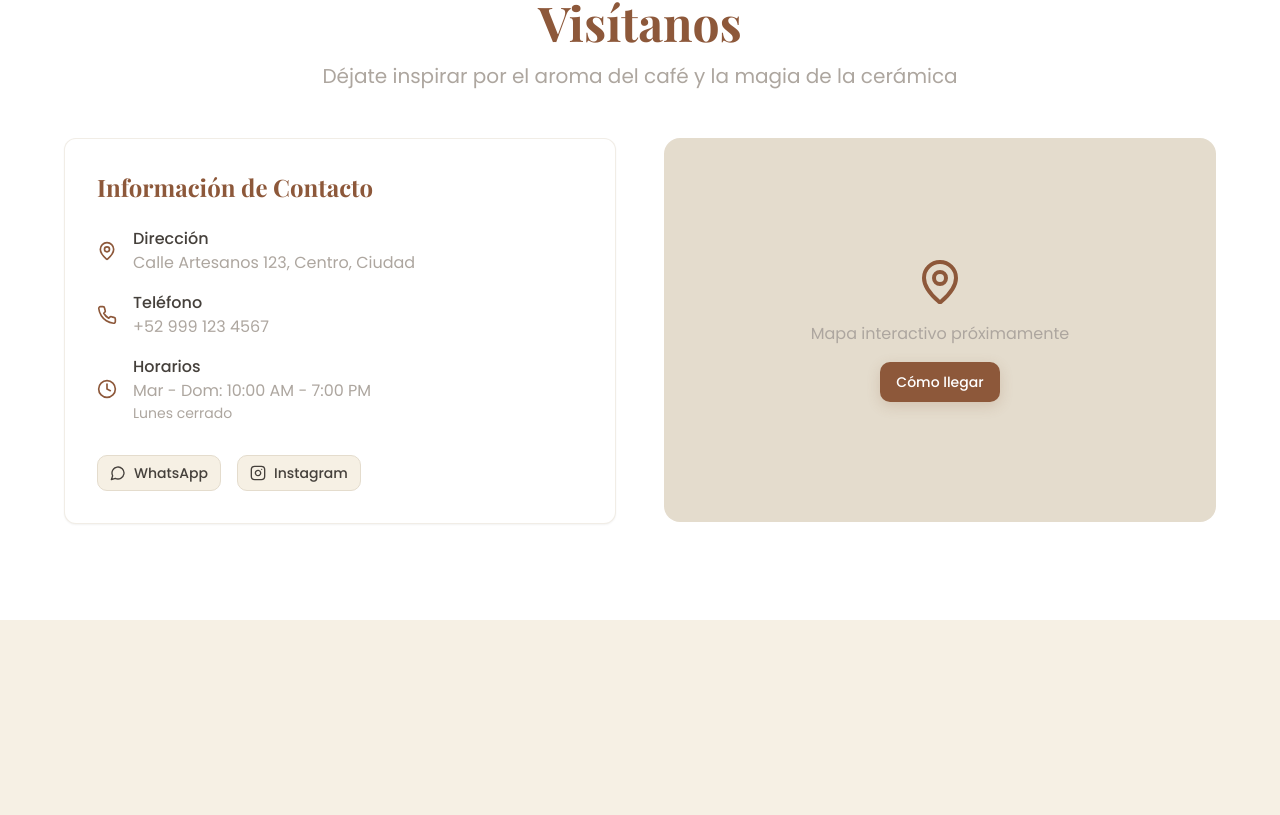
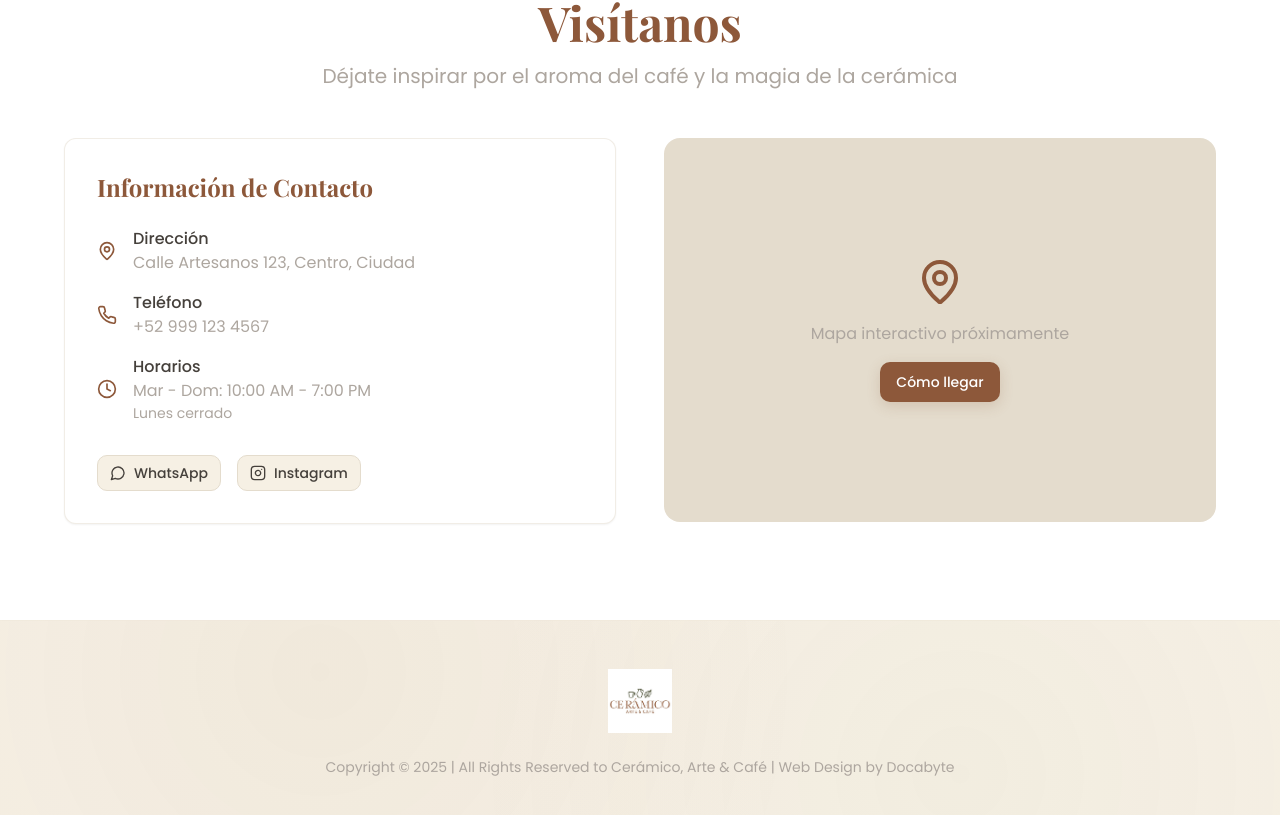
Before and after one commit to DocabyteCompany/ceramic-canvas-cafe, a React (Vite) app: page / in a window 1280 px wide. Shown: the part 4867-5682 px from the top of the page. Before the commit the page ends 5487 px from the top, so only its background shows below. Built offline with nearby package versions, Linux system fonts and the light colour scheme; the HTML template or start-up script is replaced by a standard one.

Commit message:
Add footer with copyright

```diff
--- a/src/pages/Index.tsx
+++ b/src/pages/Index.tsx
@@ -6,6 +6,7 @@ import { Clock, Users, Palette, Coffee, MapPin, Phone, Instagram, MessageCircle,
 import heroImage from '@/assets/hero-ceramica.jpg';
 import ceramicsCollection from '@/assets/ceramicas-collection.jpg';
 import paintingProcess from '@/assets/painting-process.jpg';
+import ceramicoLogo from '@/assets/ceramico-logo.png';
 
 const Index = () => {
   const scrollToSection = (sectionId: string) => {
@@ -369,6 +370,22 @@ const Index = () => {
         </div>
       </section>
 
+      {/* Footer */}
+      <footer className="ceramic-texture py-12 border-t border-border/20">
+        <div className="container mx-auto px-4 text-center">
+          <div className="mb-6">
+            <img
+              src={ceramicoLogo}
+              alt="Cerámico, Arte & Café logo"
+              className="h-16 mx-auto"
+            />
+          </div>
+          <p className="text-muted-foreground text-sm">
+            Copyright © 2025 | All Rights Reserved to Cerámico, Arte & Café | Web Design by Docabyte
+          </p>
+        </div>
+      </footer>
+
       {/* Sticky CTA */}
       <div className="fixed bottom-4 right-4 z-40 md:hidden">
         <Button
```
Also changed, not shown: src/assets/ceramico-logo.png (added).
